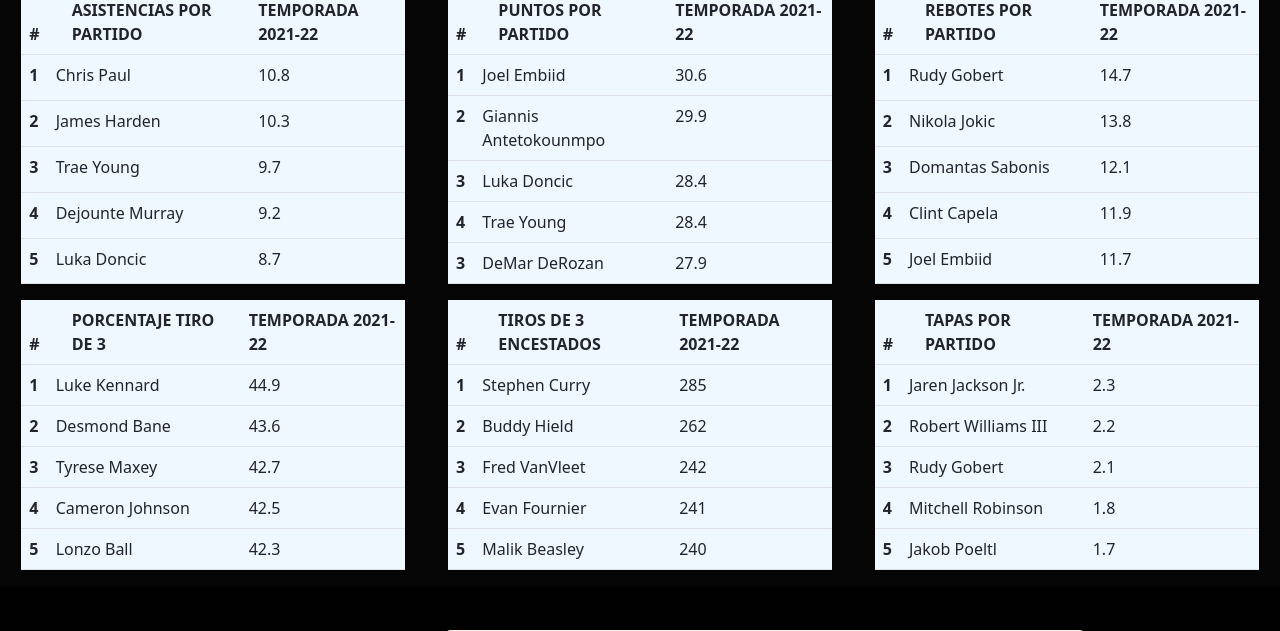
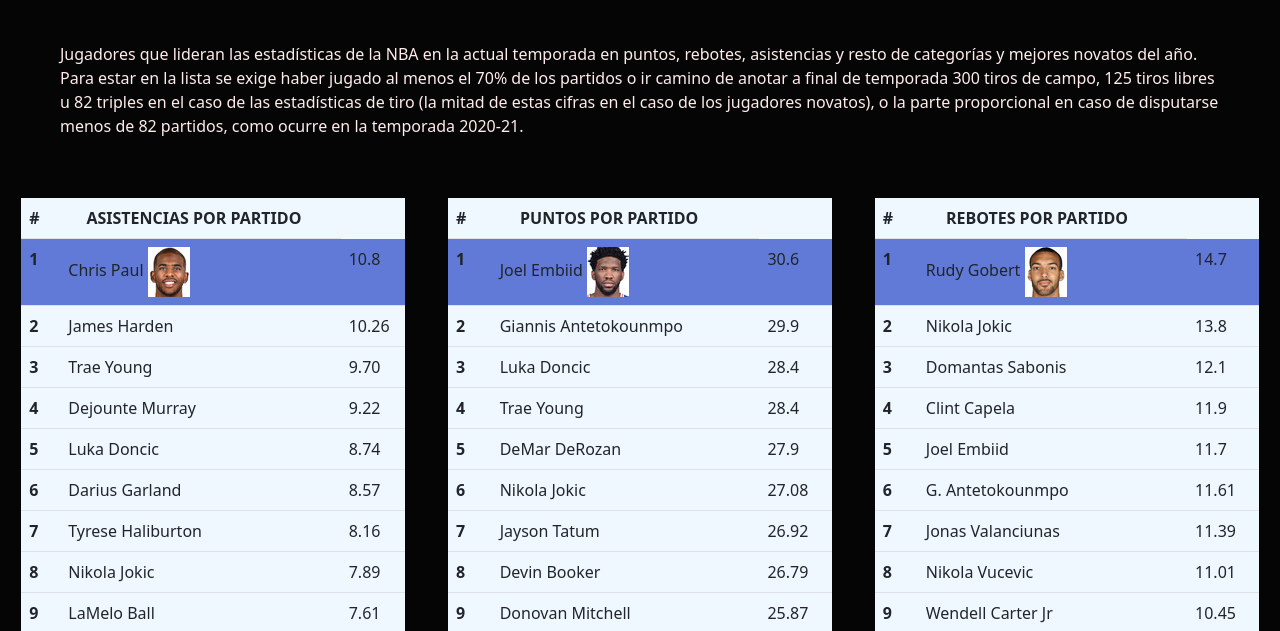
Before and after one commit to lukitasrex/PROYECTO-FINAL, a website: page pages/estadistica.html in a window 1280 px wide. Shown: the part 156-787 px from the top of the page. Drawn offline with nearby package versions, Linux system fonts and the light colour scheme; a web font is replaced by a local one.

Commit message:
estadisticas

```diff
--- a/pages/estadistica.html
+++ b/pages/estadistica.html
@@ -8,8 +8,9 @@
     <title>RitmoNBA || estadisticas actuales NBA</title>
     <link rel="preconnect" href="https://fonts.googleapis.com">
     <link rel="preconnect" href="https://fonts.gstatic.com" crossorigin>
-    <link href="https://fonts.googleapis.com/css2?family=Anek+Malayalam:wght@100;200;300&display=swap" rel="stylesheet">
-
+    <link rel="preconnect" href="https://fonts.googleapis.com">
+<link rel="preconnect" href="https://fonts.gstatic.com" crossorigin>
+<link href="https://fonts.googleapis.com/css2?family=Anek+Malayalam:wght@200;300&family=Hind+Madurai:wght@400;500&family=IBM+Plex+Sans:ital,wght@0,500;1,400&family=Libre+Franklin:wght@300&family=Open+Sans&family=Rubik:wght@400;600&display=swap" rel="stylesheet">
 
     <!-- Estilos de boostrap css -->
     <link href="https://cdn.jsdelivr.net/npm/bootstrap@5.2.0/dist/css/bootstrap.min.css" rel="stylesheet"
@@ -77,11 +78,16 @@
 
 
     <!-- ---Cuerpo de la pagina--- -->
-    <main>
+    <main class="cuerpo-stadisticas">
 
 
         <h2> Estadisticas de la temporada 2021-2022</h2>
-        <section class=" estadisticas">
+
+        <p>Jugadores que lideran las estadísticas de la NBA en la actual temporada en puntos, rebotes, asistencias y resto de categorías y mejores novatos del año.
+
+         Para estar en la lista se exige haber jugado al menos el 70% de los partidos o ir camino de anotar a final de temporada 300 tiros de campo, 125 tiros libres u 82 triples en el caso de las estadísticas de tiro (la mitad de estas cifras en el caso de los jugadores novatos), o la parte proporcional en caso de disputarse menos de 82 partidos, como ocurre en la temporada 2020-21.</p>
+
+        <section class="estadisticas">
 
             <table class="table tabla">
                 <thead>
@@ -89,34 +95,64 @@
                         <th scope="col">#</th>
                         <th scope="col"></th>
                         <th scope="col">ASISTENCIAS POR PARTIDO</th>
-                        <th scope="col"> TEMPORADA 2021-22</th>
+
                     </tr>
                 </thead>
                 <tbody>
-                    <tr>
+                    <tr class="tr1">
                         <th scope="row">1</th>
-                        <td colspan="2">Chris Paul </td>
+                        <td colspan="2">Chris Paul <img src="/imagenes/img estadisticas/paul.jpg" alt=""></td>
                         <td>10.8</td>
                     </tr>
                     <tr>
                         <th scope="row">2</th>
                         <td colspan="2">James Harden</td>
-                        <td>10.3</td>
+                        <td>10.26</td>
                     </tr>
                     <tr>
                         <th scope="row">3</th>
                         <td colspan="2">Trae Young</td>
-                        <td>9.7</td>
+                        <td>9.70</td>
                     </tr>
                     <tr>
                         <th scope="row">4</th>
                         <td colspan="2">Dejounte Murray </td>
-                        <td>9.2</td>
+                        <td>9.22</td>
                     </tr>
                     <tr>
                         <th scope="row">5</th>
                         <td colspan="2">Luka Doncic</td>
-                        <td>8.7</td>
+                        <td>8.74</td>
+                    </tr>
+
+                    <tr>
+                        <th scope="row">6</th>
+                        <td colspan="2">Darius Garland</td>
+                        <td>8.57</td>
+                    </tr>
+
+                    <tr>
+                        <th scope="row">7</th>
+                        <td colspan="2">Tyrese Haliburton</td>
+                        <td>8.16</td>
+                    </tr>
+
+                    <tr>
+                        <th scope="row">8</th>
+                        <td colspan="2">Nikola Jokic</td>
+                        <td>7.89</td>
+                    </tr>
+
+                    <tr>
+                        <th scope="row">9</th>
+                        <td colspan="2">LaMelo Ball</td>
+                        <td>7.61</td>
+                    </tr>
+
+                    <tr>
+                        <th scope="row">10</th>
+                        <td colspan="2">Kyle Lowry</td>
+                        <td>7.52</td>
                     </tr>
                 </tbody>
             </table>
@@ -127,13 +163,13 @@
                         <th scope="col">#</th>
                         <th scope="col"></th>
                         <th scope="col">PUNTOS POR PARTIDO</th>
-                        <th scope="col">TEMPORADA 2021-22</th>
+
                     </tr>
                 </thead>
                 <tbody>
-                    <tr>
+                    <tr class="tr1">
                         <th scope="row">1</th>
-                        <td colspan="2">Joel Embiid</td>
+                        <td colspan="2">Joel Embiid <img src="/imagenes/img estadisticas/embiid.jpg" alt=""></td>
                         <td>30.6</td>
                     </tr>
                     <tr>
@@ -152,9 +188,39 @@
                         <td>28.4</td>
                     </tr>
                     <tr>
-                        <th scope="row">3</th>
+                        <th scope="row">5</th>
                         <td colspan="2">DeMar DeRozan</td>
                         <td>27.9</td>
+                    </tr>
+
+                    <tr>
+                        <th scope="row">6</th>
+                        <td colspan="2">Nikola Jokic</td>
+                        <td>27.08</td>
+                    </tr>
+
+                    <tr>
+                        <th scope="row">7</th>
+                        <td colspan="2">Jayson Tatum</td>
+                        <td>26.92</td>
+                    </tr>
+
+                    <tr>
+                        <th scope="row">8</th>
+                        <td colspan="2">Devin Booker</td>
+                        <td>26.79</td>
+                    </tr>
+
+                    <tr>
+                        <th scope="row">9</th>
+                        <td colspan="2">Donovan Mitchell</td>
+                        <td>25.87</td>
+                    </tr>
+
+                    <tr>
+                        <th scope="row">10</th>
+                        <td colspan="2">Stephen Curry</td>
+                        <td>25.47</td>
                     </tr>
                 </tbody>
             </table>
@@ -165,13 +231,13 @@
                             <th scope="col">#</th>
                             <th scope="col"></th>
                             <th scope="col">REBOTES POR PARTIDO</th>
-                            <th scope="col">TEMPORADA 2021-22</th>
+
                         </tr>
                     </thead>
                     <tbody>
-                        <tr>
+                        <tr class="tr1">
                             <th scope="row">1</th>
-                            <td colspan="2">Rudy Gobert </td>
+                            <td colspan="2">Rudy Gobert <img src="/imagenes/img estadisticas/gobert.jpg" alt=""></td>
                             <td>14.7</td>
                         </tr>
                         <tr>
@@ -194,6 +260,36 @@
                             <td colspan="2">Joel Embiid </td>
                             <td>11.7</td>
                         </tr>
+
+                        <tr>
+                            <th scope="row">6</th>
+                            <td colspan="2">G. Antetokounmpo</td>
+                            <td>11.61</td>
+                        </tr>
+
+                        <tr>
+                            <th scope="row">7</th>
+                            <td colspan="2">Jonas Valanciunas</td>
+                            <td>11.39</td>
+                        </tr>
+
+                        <tr>
+                            <th scope="row">8</th>
+                            <td colspan="2">Nikola Vucevic</td>
+                            <td>11.01</td>
+                        </tr>
+
+                        <tr>
+                            <th scope="row">9</th>
+                            <td colspan="2">Wendell Carter Jr</td>
+                            <td>10.45</td>
+                        </tr>
+
+                        <tr>
+                            <th scope="row">10</th>
+                            <td colspan="2">Deandre Ayton</td>
+                            <td>10.22</td>
+                        </tr>
                     </tbody>
                 </table>
 
@@ -207,13 +303,13 @@
                         <th scope="col">#</th>
                         <th scope="col"></th>
                         <th scope="col">PORCENTAJE TIRO DE 3</th>
-                        <th scope="col"> TEMPORADA 2021-22</th>
+
                     </tr>
                 </thead>
                 <tbody>
-                    <tr>
+                    <tr class="tr1">
                         <th scope="row">1</th>
-                        <td colspan="2">	Luke Kennard </td>
+                        <td colspan="2">	Luke Kennard <img src="/imagenes/img estadisticas/kennard.jpg" alt=""></td>
                         <td>44.9</td>
                     </tr>
                     <tr>
@@ -245,13 +341,13 @@
                         <th scope="col">#</th>
                         <th scope="col"></th>
                         <th scope="col">TIROS DE 3 ENCESTADOS</th>
-                        <th scope="col">TEMPORADA 2021-22</th>
+
                     </tr>
                 </thead>
                 <tbody>
-                    <tr>
+                    <tr class="tr1">
                         <th scope="row">1</th>
-                        <td colspan="2">Stephen Curry </td>
+                        <td colspan="2">Stephen Curry <img src="/imagenes/img estadisticas/curry.png" alt=""> </td>
                         <td>285</td>
                     </tr>
                     <tr>
@@ -283,13 +379,13 @@
                             <th scope="col">#</th>
                             <th scope="col"></th>
                             <th scope="col">TAPAS POR PARTIDO</th>
-                            <th scope="col">TEMPORADA 2021-22</th>
+
                         </tr>
                     </thead>
                     <tbody>
-                        <tr>
+                        <tr class="tr1">
                             <th scope="row">1</th>
-                            <td colspan="2">Jaren Jackson Jr. </td>
+                            <td colspan="2">Jaren Jackson Jr. <img src="/imagenes/img estadisticas/jackson-jr.jpg" alt=""></td>
                             <td>2.3</td>
                         </tr>
                         <tr>
@@ -314,9 +410,8 @@
                         </tr>
                     </tbody>
                 </table>
-
-
         </section>
+        <h2>Estadísticas totales de todos los equipos de la NBA en la temporada 2021-22</h2>
     </main>
 </body>
 
--- a/scss/_estadisticas.scss
+++ b/scss/_estadisticas.scss
@@ -16,6 +16,12 @@
     background-color: aliceblue;
     width: 30%;
 
+    tbody{
+       .tr1{
+            background-color: rgba(32, 65, 197, 0.685);
+        }
+    }
+
 }
 
 
@@ -24,11 +30,21 @@
 .body-pag2 {
     background-color: #060505;
     color: #ffecec;
+
+    h2{
+        font-family: 'Rubik', sans-serif;
+        display: flex;
+        align-items: center;
+        justify-content: center;
+    }
+
+    p{
+        margin: 10px;
+        padding: 50px;
+    }
+
+    .titulo-equipo{
+        padding: 100px;
+
+    }
 }
-
-
-h2{
-    display: flex;
-    align-items: center;
-    justify-content: center;
-}
```
Also changed, not shown: css/style.css, imagenes/img estadisticas/curry.png (added), imagenes/img estadisticas/embiid.jpg (added), imagenes/img estadisticas/gobert.jpg (added), imagenes/img estadisticas/jackson-jr.jpg (added), imagenes/img estadisticas/jokic.jpg (added), imagenes/img estadisticas/kennard.jpg (added), imagenes/img estadisticas/murray.jpg (added), imagenes/img estadisticas/paul.jpg (added), imagenes/img estadisticas/poole.jpg (added).
